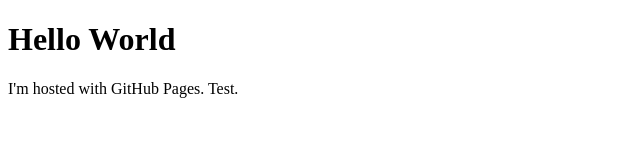
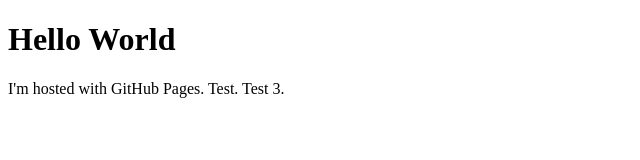
Before and after one commit to jhansson/atest, a plain HTML site: page index.html in a window 1280 px wide. Shown: the full height of the page, 0-640 px from the left. Drawn offline with Linux system fonts and the light colour scheme.

Commit message:
Test commit.

```diff
--- a/index.html
+++ b/index.html
@@ -2,6 +2,6 @@
 <html>
 <body>
 <h1>Hello World</h1>
-<p>I'm hosted with GitHub Pages. Test.</p>
+<p>I'm hosted with GitHub Pages. Test. Test 3.</p>
 </body>
 </html>
```
